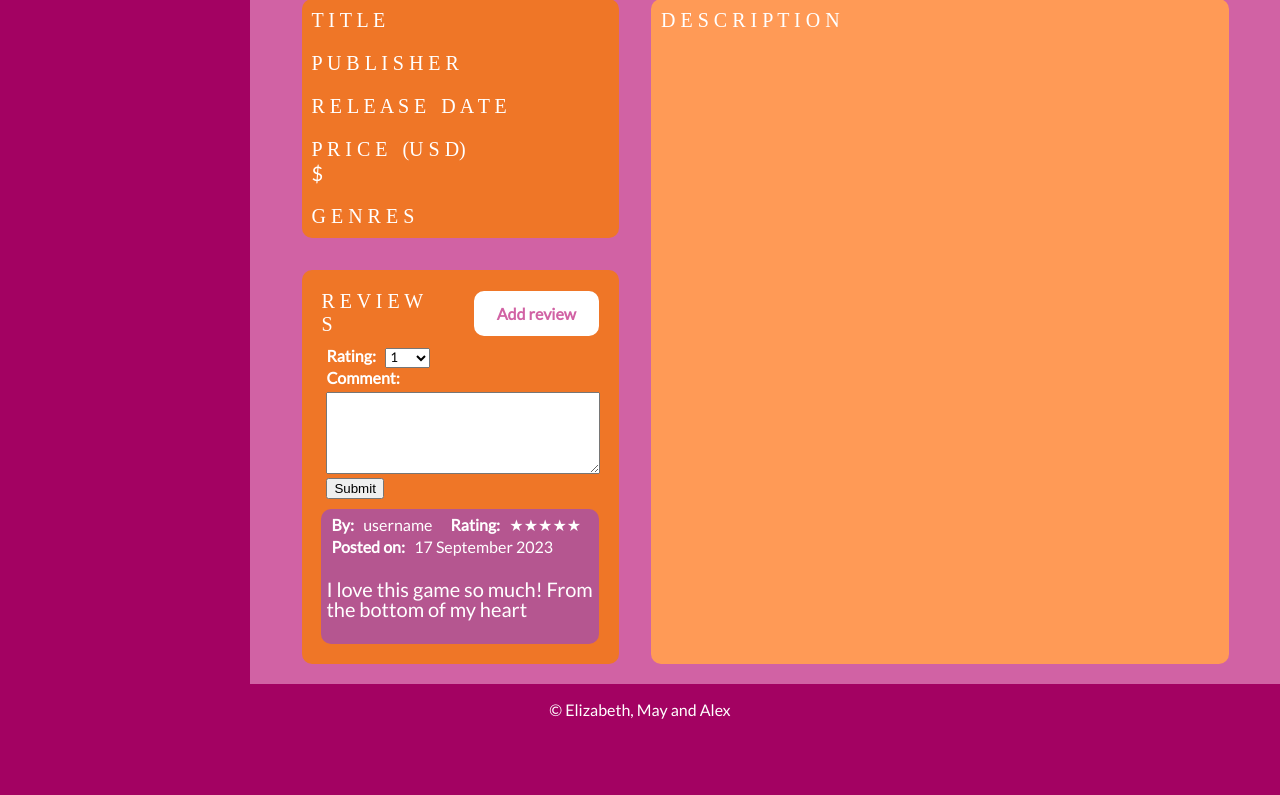
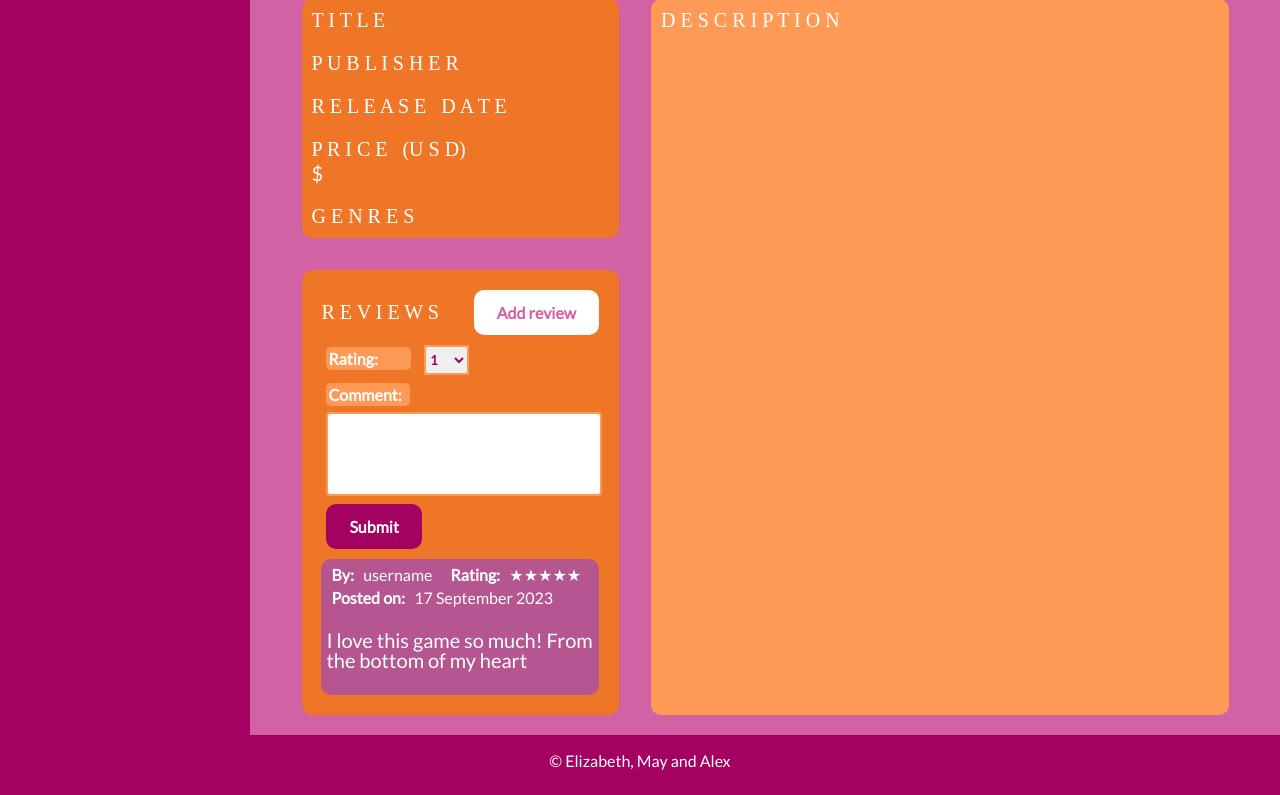
Before and after one commit to dis-may/game-library, a Flask app: template games/templates/gameDescription.html in a window 1280 px wide. Shown: the part 719-1514 px from the top of the page. Before the commit the page ends 1438 px from the top, so only its background shows below. Run offline with Flask 2, Linux system fonts and the light colour scheme; the template is opened without the code that fills it, so the values that code supplies are empty; parts of the project's set-up code (start-up, migrations or seed data) failed here and were passed over; some web fonts are replaced.

Commit message:
styled the review box so it fits the theme of the website

```diff
--- a/games/authentication/authentication.py
+++ b/games/authentication/authentication.py
@@ -10,16 +10,12 @@ import games.adapters.repository as repo
 import games.authentication.services as services
 import games.utilities.utilities as utilities
 
-<<<<<<< HEAD
 
-
-=======
 from flask_wtf import FlaskForm
 from wtforms import StringField, PasswordField, SubmitField
 from wtforms.validators import DataRequired, Length, ValidationError
 from password_validator import PasswordValidator
 from functools import wraps
->>>>>>> 1526125ceea3efb077d140e9f4fb2b390e46c57c
 
 # set up the blueprint
 authentication_blueprint = Blueprint(
--- a/games/static/css/main.css
+++ b/games/static/css/main.css
@@ -341,7 +341,7 @@ footer {
     width: 90%;
 }
 
-.add-review-button {
+.add-review-button  {
   background-color: white;
   border-width: 3px;
   border-color: white;
@@ -352,8 +352,21 @@ footer {
   font-weight: bold;
   border-radius: 10px;
   font-family: 'Lato', sans-serif;
-  margin-left: 20px;
 
+}
+
+.review-submit {
+  background-color: #a30262;
+  border-width: 3px;
+  border-color: #a30262;
+  border-style: dashed;
+  color: white;
+  padding: 10px 20px;
+  font-size: 16px;
+  font-weight: bold;
+  border-radius: 10px;
+  font-family: 'Lato', sans-serif;
+  margin-top: 5px;
 }
 
 
@@ -378,6 +391,12 @@ footer {
 .add-review-button:hover {
     background-color: #d162a4;
     color: white;
+    cursor: pointer;
+}
+
+.review-submit:hover {
+    background-color: white;
+    color: #a30262;
     cursor: pointer;
 }
 
@@ -415,13 +434,36 @@ footer {
     font-family: 'Lato', sans-serif;
     font-size: 16px;
     text-align: left;
-    margin-top: 5px;
+    margin-top: 8px;
+    border: 2px solid #ff9a56;
+    border-radius: 4px;
+    resize: none;
+    color: #a30262;
+    font-weight: bold;
 }
 
 .rating-input {
     width: 45px;
-    height: 20px;
+    height: 30px;
+    border: 2px solid #ff9a56;
     font-family: 'Lato', sans-serif;
+    margin-bottom: 10px;
+    color: #a30262;
+    font-weight: bold;
+    margin-left: 10px;
+}
+
+.rating-input:focus, .comment-box:focus {
+    outline: 2px dashed #a30262;
+}
+
+.review-text {
+    background-color: #ff9a56;
+    border-radius: 5px;
+    padding: 2px;
+    font-weight: bold;
+}
+
 
 .authentication-block {
     background-color: #ff9a56;
--- a/games/templates/reviewbox.html
+++ b/games/templates/reviewbox.html
@@ -8,7 +8,7 @@
         </div>
         <div class="review-form">
             <form>
-                <label><b>Rating: &nbsp</b></label>
+                <label><span class="review-text">Rating: &nbsp&nbsp&nbsp&nbsp&nbsp&nbsp&nbsp&nbsp&nbsp</span></label>
                 <select class="rating-input" name="rating" id="rating">
                     <option value="1">1</option>
                     <option value="2">2</option>
@@ -17,9 +17,9 @@
                     <option value="5">5</option>
                 </select>
                 <br>
-                <label><b>Comment:  </b></label>
+                <label><span class="review-text">Comment: &nbsp</span></label>
                 <textarea class="comment-box" rows="4" cols="50"></textarea>
-                <input type="submit">
+                <input class="review-submit" type="submit">
             </form>
         </div>
         <div class="review">
```
Also changed, not shown: requirements.txt (+0 -8 lines).
